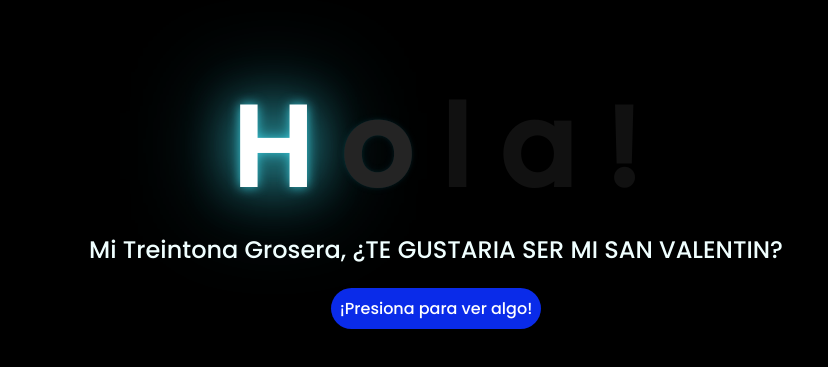
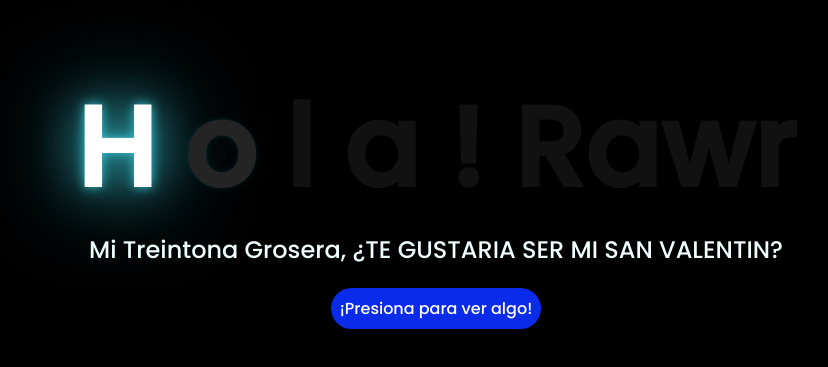
Before and after one commit to yefersonahshs/Flores, a plain HTML site: page index.html in a window 1280 px wide. Shown: the part 139-506 px from the top of the page, without its empty margins (212-1040 px from the left). Drawn offline with Linux system fonts and the light colour scheme.

Commit message:
Add files via upload

```diff
--- a/index.html
+++ b/index.html
@@ -17,6 +17,9 @@
         <span>l</span>
         <span>a</span>
         <span>!</span>
+        <span>Rawr</span>
+
+
     </div>
     <div class="description">
         <span>Mi Treintona Grosera, ¿TE GUSTARIA SER MI SAN VALENTIN?</span>
```
